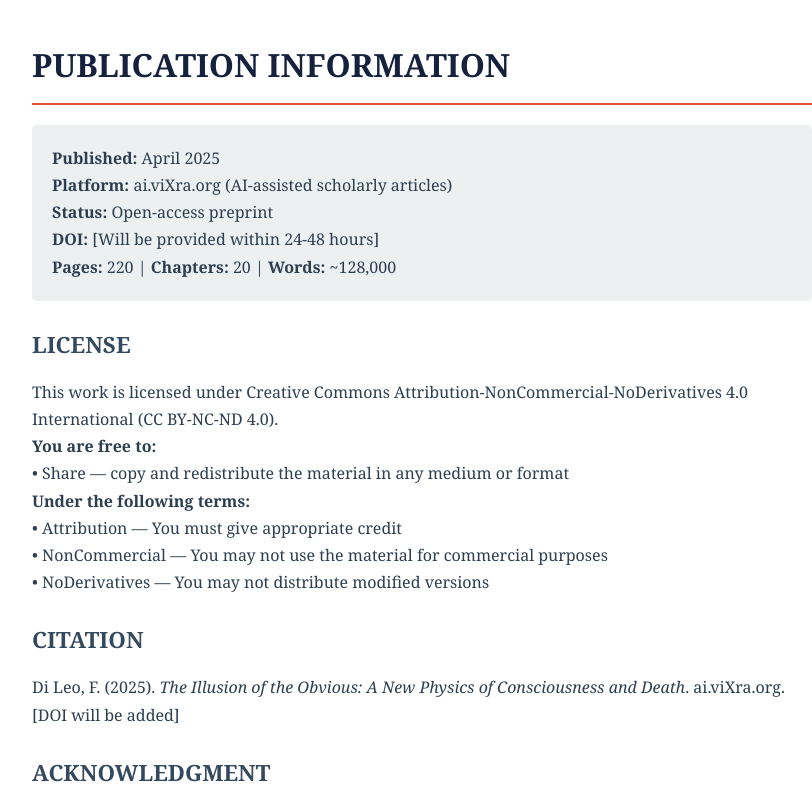
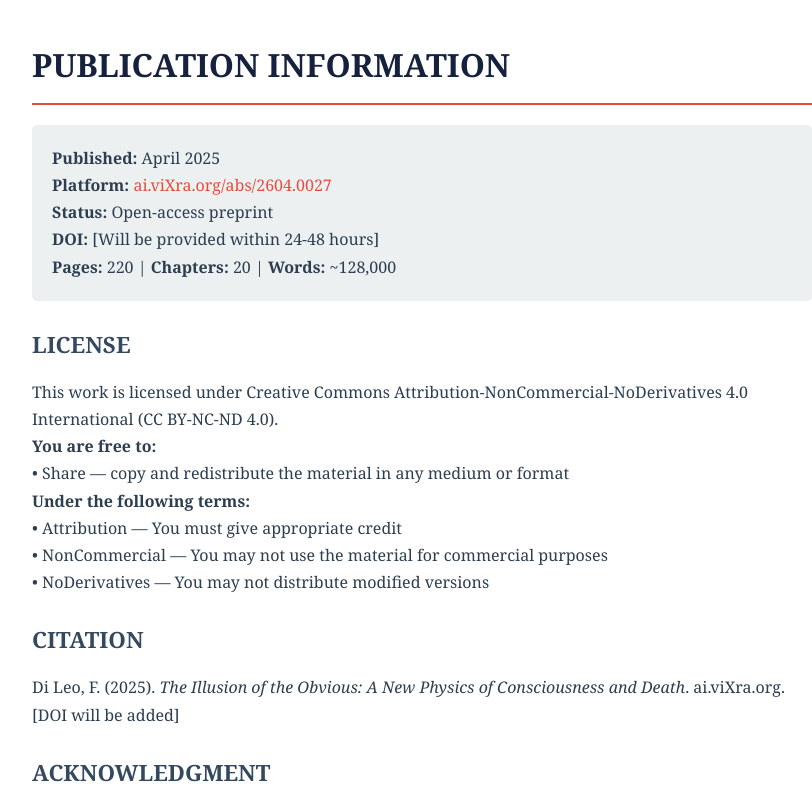
Before and after one commit to illusionobvious/illusionobvious.github.io, a plain HTML site: page index.html in a window 1280 px wide. Shown: the part 4640-5440 px from the top of the page, without its empty margins (218-1030 px from the left). Drawn offline with Linux system fonts and the light colour scheme.

Commit message:
Update index.html

```diff
--- a/index.html
+++ b/index.html
@@ -334,10 +334,10 @@
             <h2>PUBLICATION INFORMATION</h2>
 
             <div class="publication-info">
-                <p><strong>Published:</strong> April 2025<br>
-                <strong>Platform:</strong> ai.viXra.org (AI-assisted scholarly articles)<br>
-                <strong>Status:</strong> Open-access preprint<br>
-                <strong>DOI:</strong> [Will be provided within 24-48 hours]<br>
+                <strong>Published:</strong> April 2025<br>
+<strong>Platform:</strong> <a href="http://ai.vixra.org/abs/2604.0027" target="_blank">ai.viXra.org/abs/2604.0027</a><br>
+<strong>Status:</strong> Open-access preprint<br>
+<strong>DOI:</strong> [Will be provided within 24-48 hours]<br>
                 <strong>Pages:</strong> 220 | <strong>Chapters:</strong> 20 | <strong>Words:</strong> ~128,000</p>
             </div>
 
@@ -379,7 +379,7 @@
 
         <footer>
             <p>Website: theillusionoftheobvious.com<br>
-            Published: ai.viXra.org<br>
+           Published on <a href="http://ai.vixra.org/abs/2604.0027" target="_blank">ai.viXra.org/abs/2604.0027</a> | DOI: [Coming soon]<br>
             © 2025 Frank Di Leo. All rights reserved under CC BY-NC-ND 4.0.</p>
         </footer>
     </div>
```
